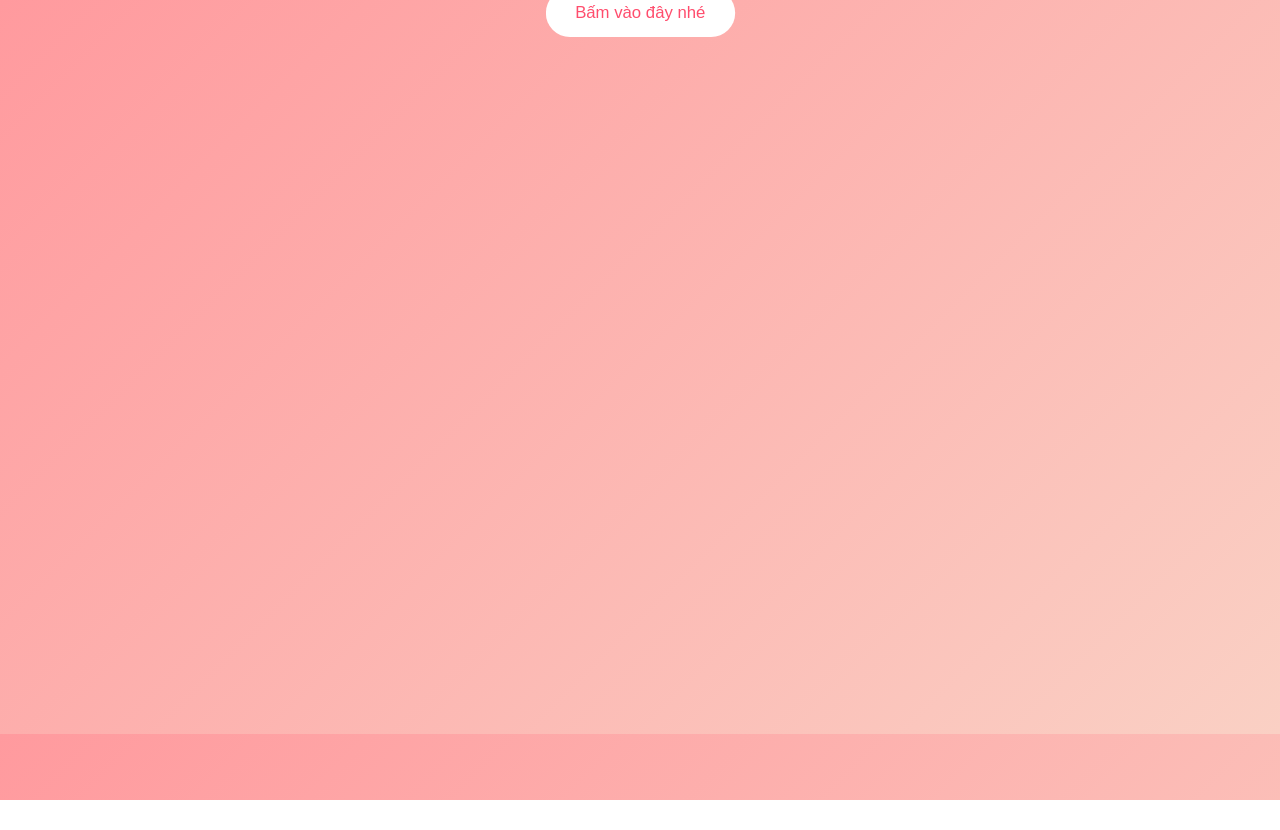
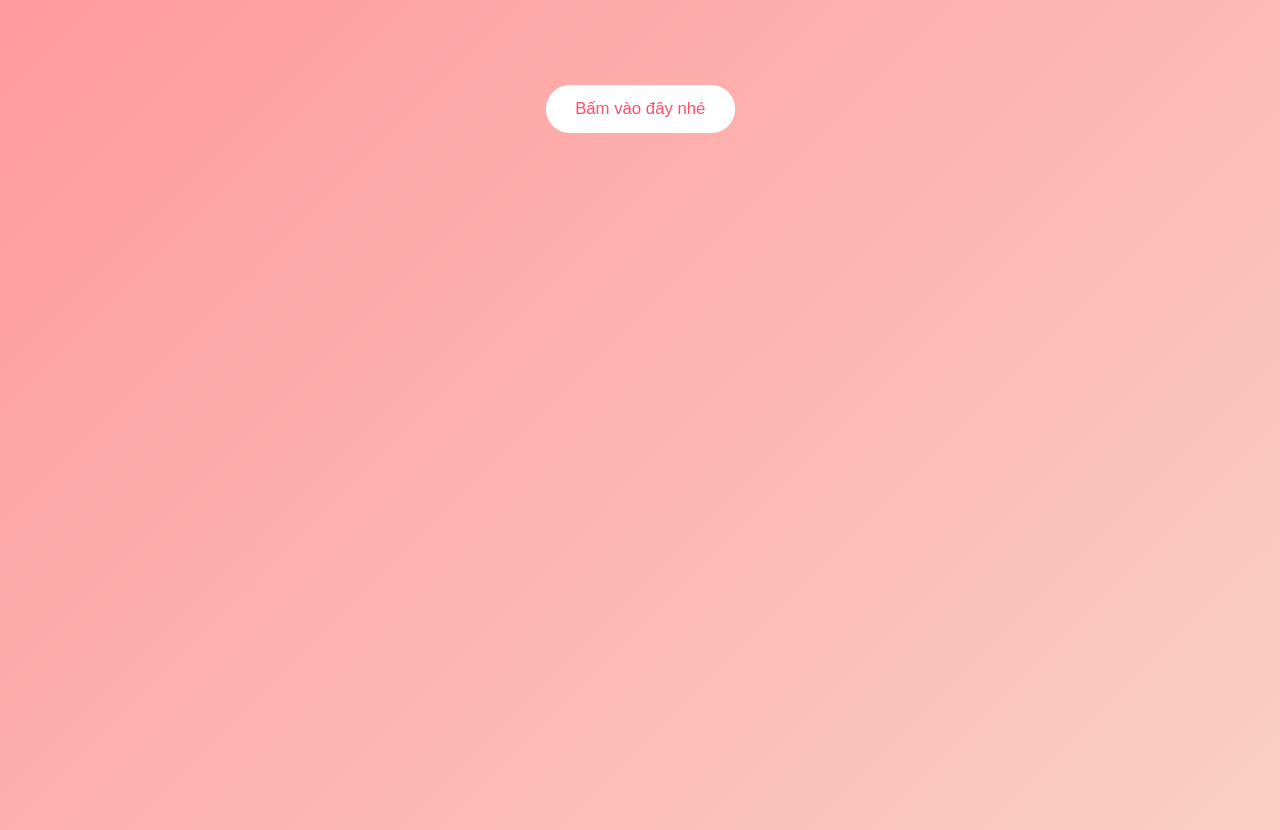
Before and after one commit to Do-Hieu-Kid2D/my_Vi, a plain HTML site: page index.html in a window 1280 px wide. Before the commit the page ends 800 px from the top, so only its background shows below. Drawn offline with Linux system fonts and the light colour scheme.

Commit message:
Update index.html

```diff
--- a/index.html
+++ b/index.html
@@ -18,7 +18,7 @@ body{
  background:linear-gradient(135deg,#ff9a9e,#fad0c4);
  text-align:center;
  padding:20px;
- margin-top: -106px;
+ margin-top: -10px;
 }
 
 .hidden{
```
